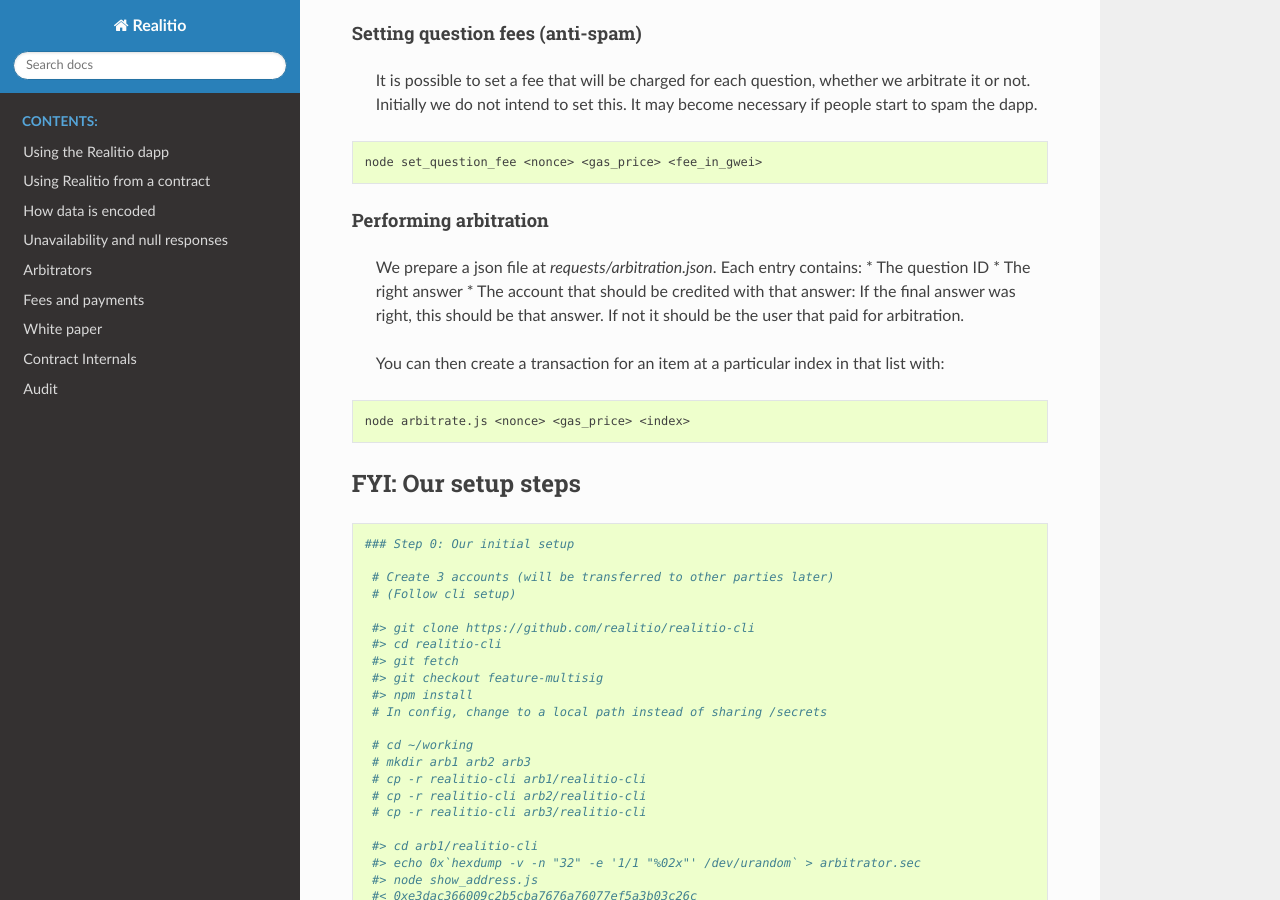
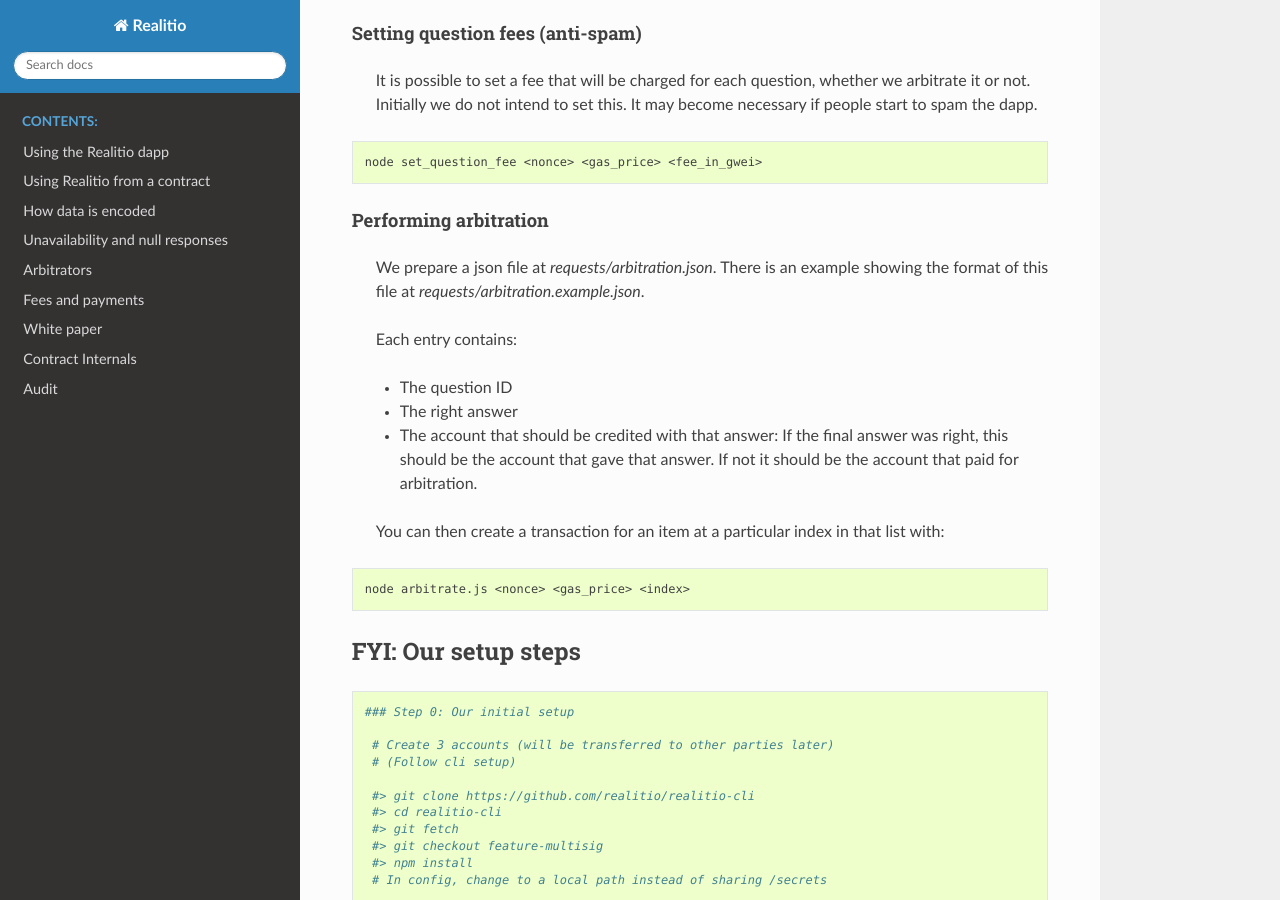
Before and after one commit to realitio/realitio-dapp, a Sphinx documentation site: the page built from docs/consortium.rst, in a window 1280 px wide and 900 px high, scrolled down 3811 px. Built offline with Sphinx 7.4.7 and the Read the Docs theme 2.0.0, drawn with Linux system fonts in a browser that asks for light colours.

Commit message:
clarify performing arbitration section

```diff
--- a/docs/consortium.rst
+++ b/docs/consortium.rst
@@ -190,10 +190,13 @@
 Performing arbitration
 ~~~~~~~~~~~~~~~~~~~~~~
 
-  We prepare a json file at `requests/arbitration.json`. Each entry contains:
+  We prepare a json file at `requests/arbitration.json`.  There is an example showing the format of this file at `requests/arbitration.example.json`.
+
+  Each entry contains:
+
   * The question ID
   * The right answer
-  * The account that should be credited with that answer: If the final answer was right, this should be that answer. If not it should be the user that paid for arbitration.
+  * The account that should be credited with that answer: If the final answer was right, this should be the account that gave that answer. If not it should be the account that paid for arbitration.
 
   You can then create a transaction for an item at a particular index in that list with:
 
```
